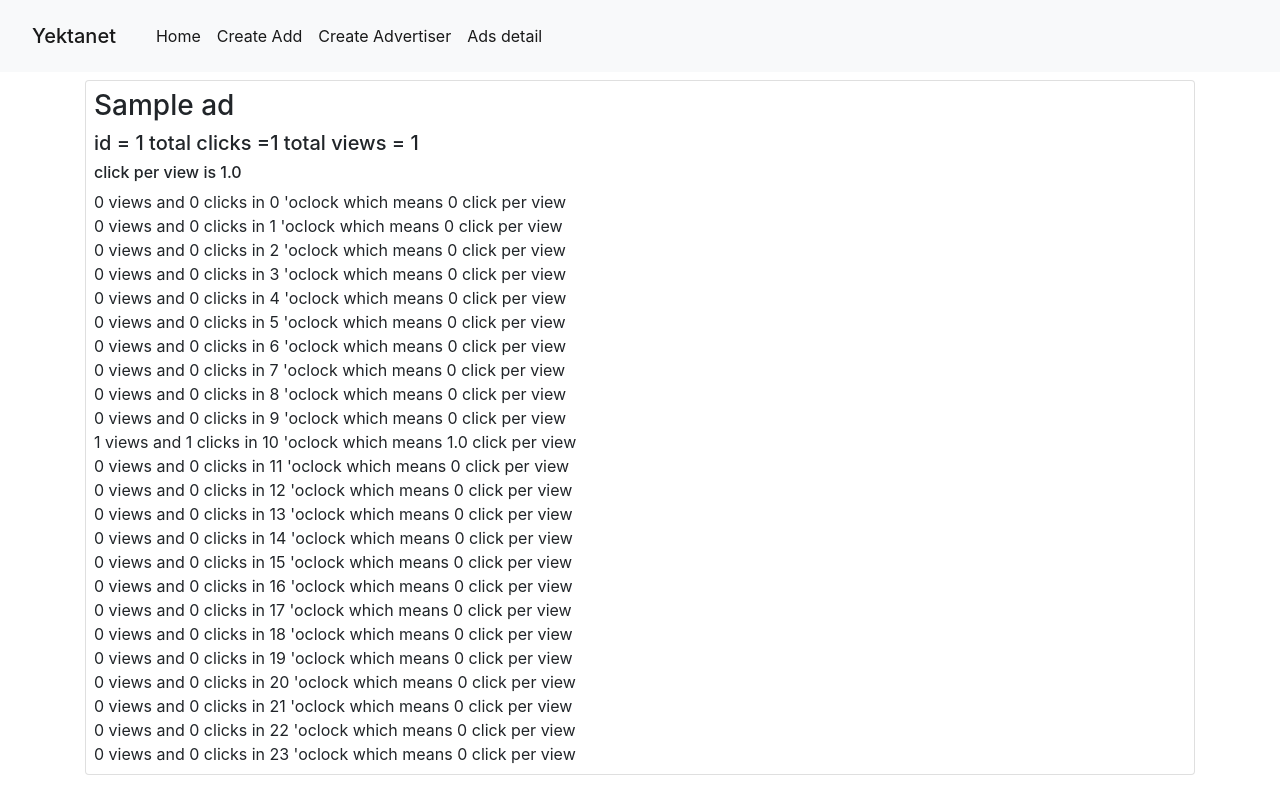
After one commit to aliraad79/Yektanet0, a Django app: page /ad/detail/ in a window 1280 px wide. The commit adds this page. Run offline with Django 3.2, Linux system fonts and the light colour scheme; tables that the repository leaves empty hold one stand-in row (values such as "Sample post"); some libraries are stand-ins or nearby versions.

Commit message:
add ad detail to app

```diff
--- a/advertiser_management/middleware.py
+++ b/advertiser_management/middleware.py
@@ -1,3 +1,6 @@
+from .models import Ad, Advertiser, View, Click
+
+
 class IpMiddleware:
     def __init__(self, get_response):
         self.get_response = get_response
@@ -7,5 +10,28 @@ class IpMiddleware:
         return response
 
     def process_template_response(self, request, response):
-        response.context_data['ip'] = request.META.get('REMOTE_ADDR')
+        # for ad_detail.html
+        click_and_viewed_dic = {}
+        for i in Ad.objects.all():
+            click_and_viewed_hour = {}
+            all_clicks = 0
+            all_views = 0
+            for z in range(0, 24):
+                clicks = Click.objects.filter(ad_id=i.id, click_time__hour=z).count()
+                views = View.objects.filter(ad_id=i.id, view_time__hour=z).count()
+                all_clicks += clicks
+                all_views += views
+                if views != 0:
+                    click_and_viewed_hour[str(z)] = (clicks, views, float("{0:.4f}".format(clicks / views)))
+                else:
+                    click_and_viewed_hour[str(z)] = (clicks, views, 0)
+            click_and_viewed_dic[i] = (
+                click_and_viewed_hour, all_clicks, all_views, float("{0:.4f}".format(all_clicks / all_views)))
+
+        # a dictionary which it keys are ad objects and  it values are
+        # 0 : a dic : keys = hour , value = (click in that hour, view in that hour)
+        # 1 : count of all clicks of that ad
+        # 2 : count of all views of that ad
+        # 3 : click per view of that ad
+        response.context_data['click_and_viewed_dic'] = click_and_viewed_dic
         return response
--- a/advertiser_management/models.py
+++ b/advertiser_management/models.py
@@ -49,7 +49,7 @@ class Ad(models.Model):
         Click.objects.create(advertiser_id=self.advertiser.id, ad_id=self.id, ip=ip, click_time=datetime.now())
 
     def add_view(self, ip):
-        View.objects.create(advertiser_id=self.advertiser.id, ad_id=self.id, ip=ip, click_time=datetime.now())
+        View.objects.create(advertiser_id=self.advertiser.id, ad_id=self.id, ip=ip, view_time=datetime.now())
 
     def get_absolute_url(self):
         return reverse('show-all-ads')
--- /dev/null
+++ b/advertiser_management/templates/advertiser_management/ad_detail.html
@@ -0,0 +1,22 @@
+{% extends 'advertiser_management/base.html' %}
+{% block title %}
+    Ad detail
+{% endblock %}
+
+{% block content %}
+    <div class="container" dir="ltr">
+        {% for ad, dic in click_and_viewed_dic.items %}
+            <div class="card mt-2 p-2">
+                <h3>{{ ad.title }}</h3><h5>id = {{ ad.id }} total clicks ={{ dic.1 }} total views = {{ dic.2 }}</h5>
+                <h6>click per view is {{ dic.3 }}</h6>
+                {% for hour, click_view in dic.0.items %}
+                    <div>
+                        {{ click_view.1 }} views and {{ click_view.0 }} clicks in {{ hour }} 'oclock which
+                        means {{ click_view.2 }} click per view
+                    </div>
+
+                {% endfor %}
+            </div>
+        {% endfor %}
+    </div>
+{% endblock content %}
--- a/advertiser_management/templates/advertiser_management/base.html
+++ b/advertiser_management/templates/advertiser_management/base.html
@@ -27,6 +27,10 @@
                 <a class="nav-link" href={% url 'create-advertiser' %}>Create Advertiser <span
                         class="sr-only"></span></a>
             </li>
+            <li class="nav-item active">
+                <a class="nav-link" href={% url 'detail-ad' %}>Ads detail <span
+                        class="sr-only"></span></a>
+            </li>
         </ul>
     </div>
 </nav>
```
